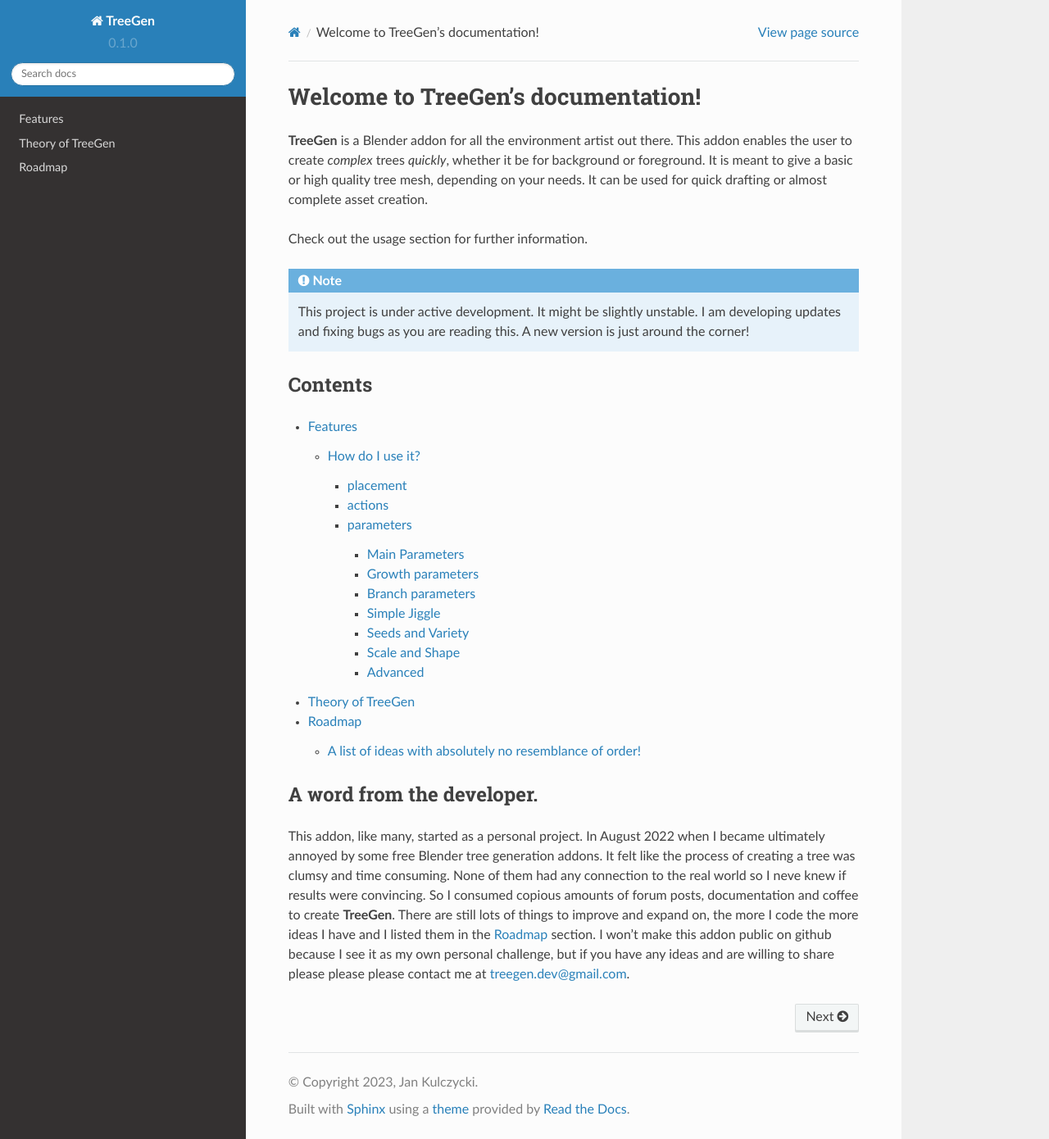
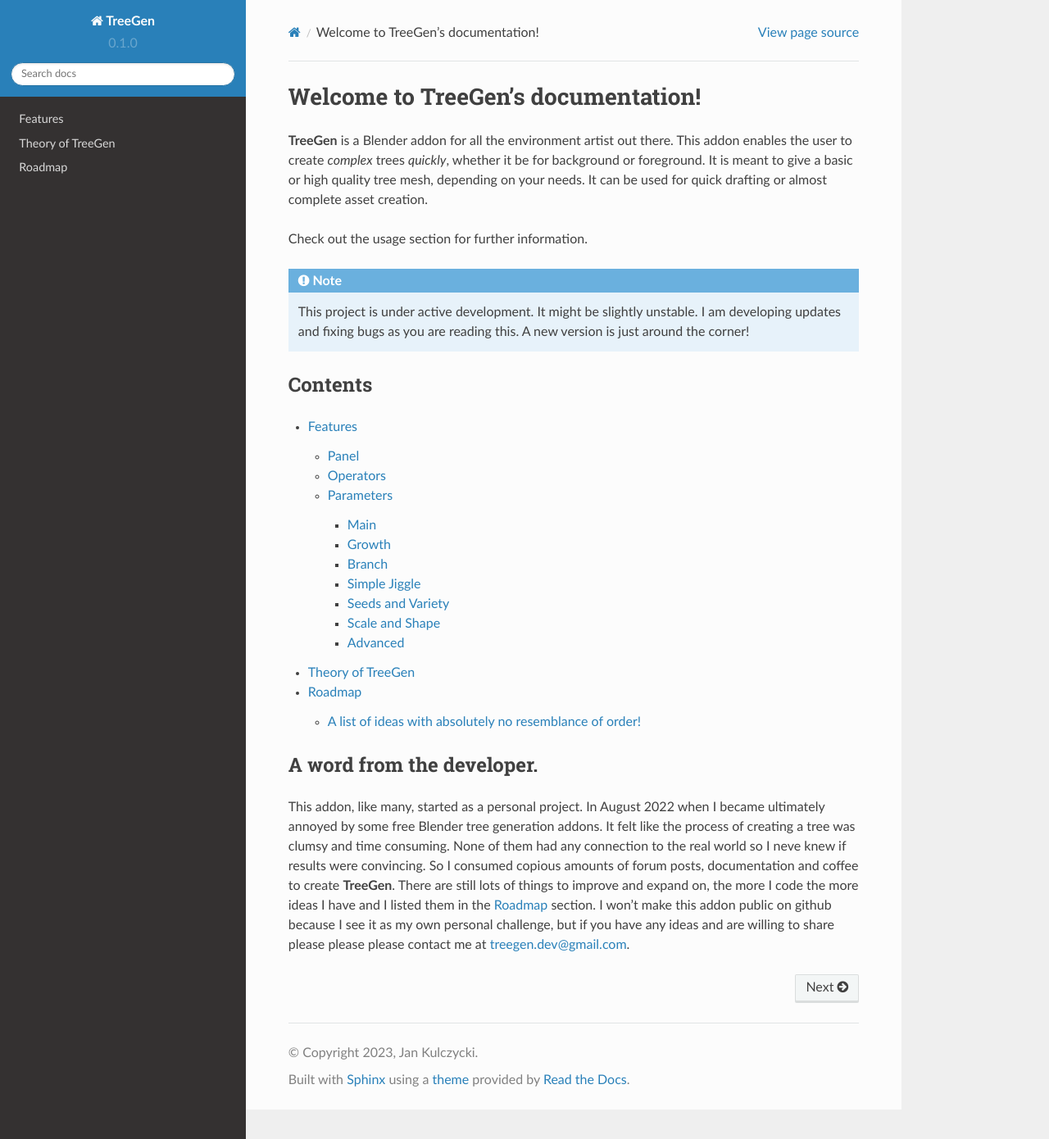
Before and after one commit to TheTrebuchet/VerTree-docs, a Sphinx documentation site: the page built from docs/source/index.rst, in a window 1280 px wide and 1390 px high. Shown: the whole window at 82% size. Built offline with Sphinx 7.4.7 and the Read the Docs theme 2.0.0, drawn with Linux system fonts in a browser that asks for light colours.

Commit message:
additional changes and improvements

```diff
--- a/docs/source/Features.rst
+++ b/docs/source/Features.rst
@@ -1,17 +1,15 @@
 Features
 ==================================
-How do I use it?
-----------------
-placement
-^^^^^^^^^^^^^^^^
+Panel
+---------
 The addon is located in the **N-panel**, note that you have to be in object mode in order to access it.
 Hit **create** and there is the **TreeGen panel**.
 
 .. image:: ./img/overview.png
    :width: 300
 
-actions
-^^^^^^^
+Operators
+--------
 There are multiple things you can do in TreeGen
 * ``Create`` places a tree with all the parameters below on your ``cursor``.
    Adjusting parameters will automatically update the tree in realtime.
@@ -26,13 +24,13 @@
    I encourage using **draw** mode in the toolbar on the left, but you can edit existing curve.
    After you feel like you're done, hit ``regrow``
 
-parameters
-^^^^^^^^^^
+Parameters
+-----------
 There are quite a bit of parameters but I believe they are quite intuitive.
 If you hover a mouse over them, you will see simple descriptions.
 
-Main Parameters
-""""""""""""""
+Main
+^^^^
 .. image:: ./img/main.png
    :width: 300
 
@@ -42,22 +40,22 @@
 * **Max Radius** is absolute value, like Height
 * **Tip radius** is the minimum radius a branch can have
 
-Growth parameters
-"""""""""""""""""""
+Growth
+^^^^^^
 .. image:: ./img/growth.png
-   :width: 300
+   :width: 100
 this influences growth direction of all branches
 
-**Bending Amount** *primary effect* bends the tree according to noise
-**Bending Scale**  lets you change the scale of the noise
-**Tip Bending** acts like a will for the smallest branches to pull up to the sky
-**Weight Factor** *secondary effect* weighs down the whole tree, especially the branches, too much weight might lay your tree flat!
-**Correction Amount** think of it like post processing for straightening up a tree that bent too much
+* **Bending Amount** *primary effect* bends the tree according to noise
+* **Bending Scale**  lets you change the scale of the noise
+* **Tip Bending** acts like a will for the smallest branches to pull up to the sky
+* **Weight Factor** *secondary effect* weighs down the whole tree, especially the branches, too much weight might lay your tree flat!
+* **Correction Amount** think of it like post processing for straightening up a tree that bent too much
 
-Branch parameters
-"""""""""""""""""""
+Branch
+^^^^^^
 .. image:: ./img/branch.png
-   :width: 300
+   :width: 100
 I won't be explaining all of these in details, they are quite self-explanatory.
 
 * **Next Branch Scaling** scales down each branch in subsequent levels - 0.5 means branch of level 3 will have 0.25 of the original tree height
@@ -65,28 +63,30 @@
 * **Branching Height** part of the tree at which the branching starts
 
 Simple Jiggle
-"""""""""""""""""""
+^^^^^^^^^^^^^
 .. image:: ./img/jiggle.png
-   :width: 300
+   :width: 100
 **jiggle** is a noise that can help make branches and trunk be a little jagged and random, not intended to change direction like **bending**
 
 Seeds and Variety
-"""""""""""""""""""
+^^^^^^^^^^^^^^^^^
 .. image:: ./img/seeds.png
-   :width: 300
+   :width: 100
 Seeds are self-explanatory, **branch variety** affects branch length and angle.
 For example 0.1 means angles and lengths will can be lower or higher by 0.1 of their values
 
 Scale and Shape
-"""""""""""""""""""
+^^^^^^^^^^^^^^
 .. image:: ./img/scale.png
-   :width: 300
-**scale** changes the scale of the whole *mesh*, not object
-**Trunk Flare** can widen up the base a little bit, don't overdo it
-**General Shape** changes the length of branches according to their placement, I suggest playing with it.
+   :width: 100
+* **scale** changes the scale of the whole *mesh*, not object
+* **Trunk Flare** can widen up the base a little bit, don't overdo it
+* **General Shape** changes the length of branches according to their placement, I suggest playing with it.
    This setting can ultimately determine if you're making a pine tree or an apple tree.
 
 Advanced
-"""""""""""""""""""
+^^^^^^^^
 .. image:: ./img/advanced.png
-   :width: 300
+   :width: 100
+
+Lets the user select the leaf object.
```
